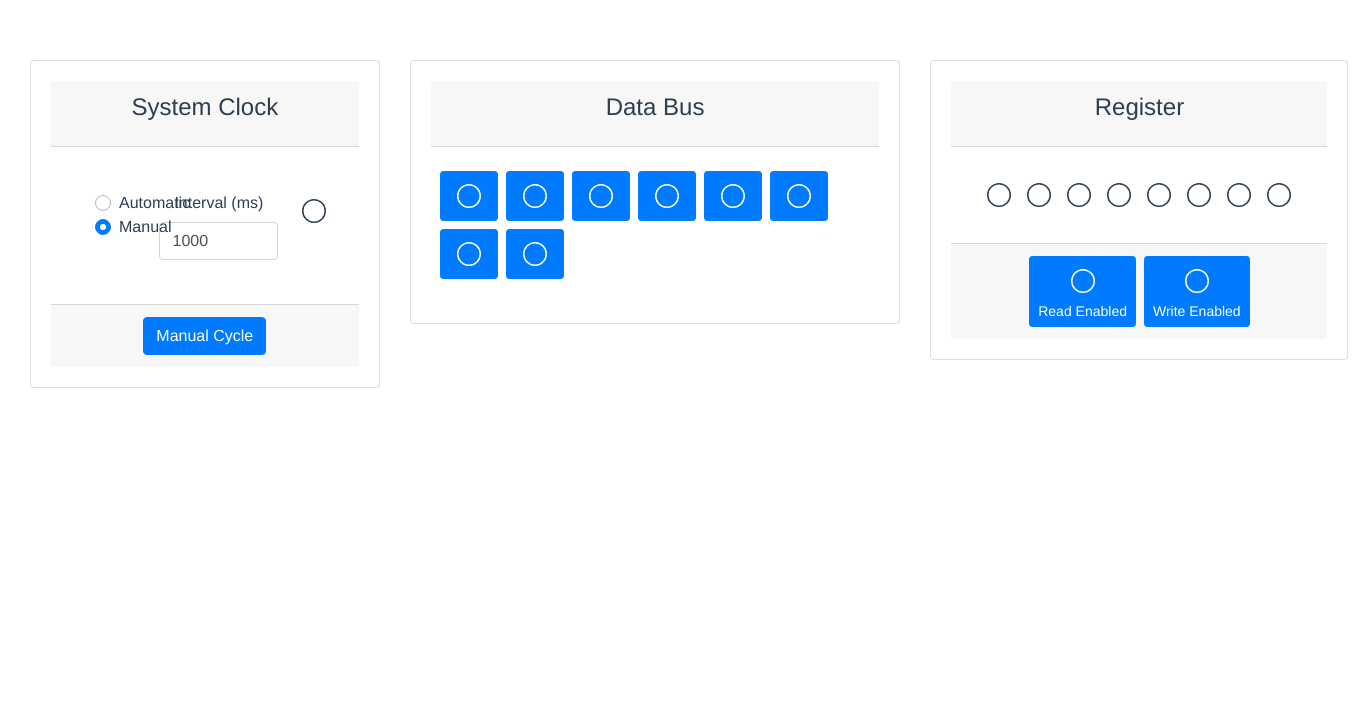
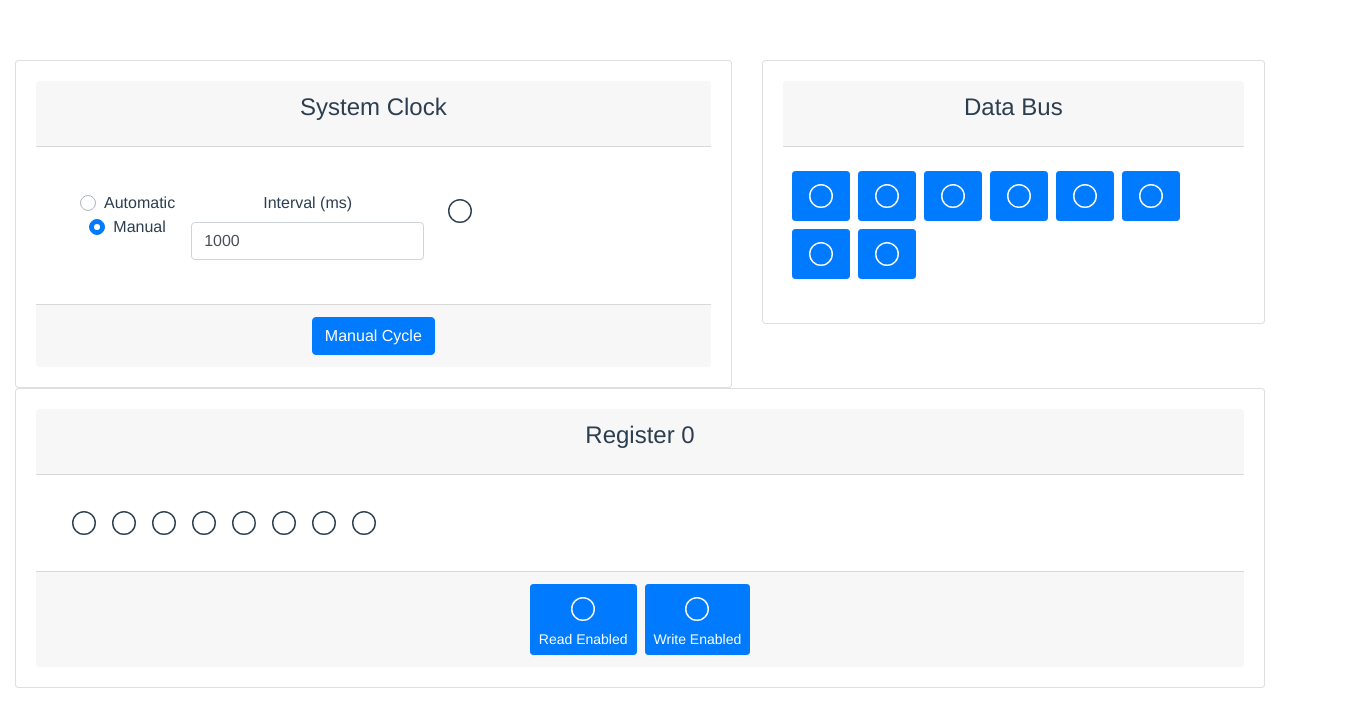
Before and after one commit to jtrauntvein/js-computersim-vue, a Vue app: page / in a window 1280 px wide. Shown: the top 726 px of the page, 1363 px wide, since content can reach past the window. Built offline with nearby package versions, Linux system fonts and the light colour scheme.

Commit message:
feat: added the ability to display multiple registers using the js-register element type and passing the register to display as a property.  This will be needed for things like the ALU and memory modules.

```diff
--- a/src/App.vue
+++ b/src/App.vue
@@ -1,6 +1,6 @@
 <template>
   <div id="app" class="container-fluid">
-    <div class="d-flex" >
+    <b-row class="d-flex" >
       <div class="col">
         <js-clock />
       </div>
@@ -12,14 +12,14 @@
       </div>
       <div class="col">
         <js-register
-          :clock="clock"
-          :control_bus="control_bus"
-          :data_bus="data_bus"
-          :register="register"
+          title="Register 0"
+          :register="register0"
           :re_bit="register_read_bit"
           :we_bit="register_write_bit" />
       </div>
-    </div>
+    </b-row>
+    <b-row class="d-flex" >
+    </b-row>
   </div>
 </template>
 
--- a/src/components/Computer.js
+++ b/src/components/Computer.js
@@ -23,7 +23,7 @@ export default {
          clock: the_clock,
          data_bus: the_bus,
          control_bus: the_control_bus,
-         register: the_register,
+         register0: the_register,
          register_read_bit: register_read_bit,
          register_write_bit: register_write_bit
       }
--- a/src/components/JsRegister.vue
+++ b/src/components/JsRegister.vue
@@ -1,7 +1,7 @@
 <template>
    <b-card>
       <b-card-header >
-         <b-card-title>Register</b-card-title>
+         <b-card-title>{{title}}</b-card-title>
       </b-card-header>
       <b-card-body>
          <div class="d-flex flex-row m-2" >
@@ -40,14 +40,13 @@ export default {
       Led
    },
    props: {
+      title: String,
       re_bit: Number,
-      we_bit: Number
+      we_bit: Number,
+      register: Object
    },
    data: function() {
       return {
-         write_enabled: false,
-         read_enabled: false,
-         register_bits: []
       }
    },
    methods: {
@@ -59,24 +58,29 @@ export default {
       }
    },
    computed: {
+      write_enabled: function() {
+         return this.control_bus.get(this.we_bit) ? true : false;
+      },
+      read_enabled: function() {
+         return this.control_bus.get(this.re_bit) ? true : false;
+      },
+      register_bits: function() {
+         const rtn = [];
+         for(let i = 0; i < this.register.size; ++i)
+            rtn[i] = this.register.get(i) ? true : false;
+         return rtn;
+      },
       register_size: function() {
          return this.register.size;
       }
    },
    mounted: function () {
-      this.control_bus.add_client((bus) => {
-         this.write_enabled = bus.get(this.we_bit) ? true : false;
-         this.read_enabled = bus.get(this.re_bit) ? true : false;
-      });
-      for(let i = 0; i < this.register.size; ++i)
-         this.register_bits[i] = this.register.get() ? true : false;
-      this.register.add_client((register) => {
-         for(let i = 0; i < register.size; ++i)
-            this.register_bits[i] = register.get(i) ? true : false;
+      this.control_bus.add_client(() => {
          this.$forceUpdate();
       });
-      for(let i = 0; i < this.register.size; ++i)
-         this.register_bits[i] = this.register.get(i) ? true : false;
+      this.register.add_client(() => {
+         this.$forceUpdate();
+      });
    }
 }
 </script>
--- a/src/components/alu.js
+++ b/src/components/alu.js
@@ -23,7 +23,7 @@
  * @param {number=4} config.op_index Specifies the control line that will control whether addition (0) will
  * be performed or subtraction(1).
  */
-function VirtualALU({
+export function VirtualALU({
    clock,
    data_bus,
    control_bus,
```
